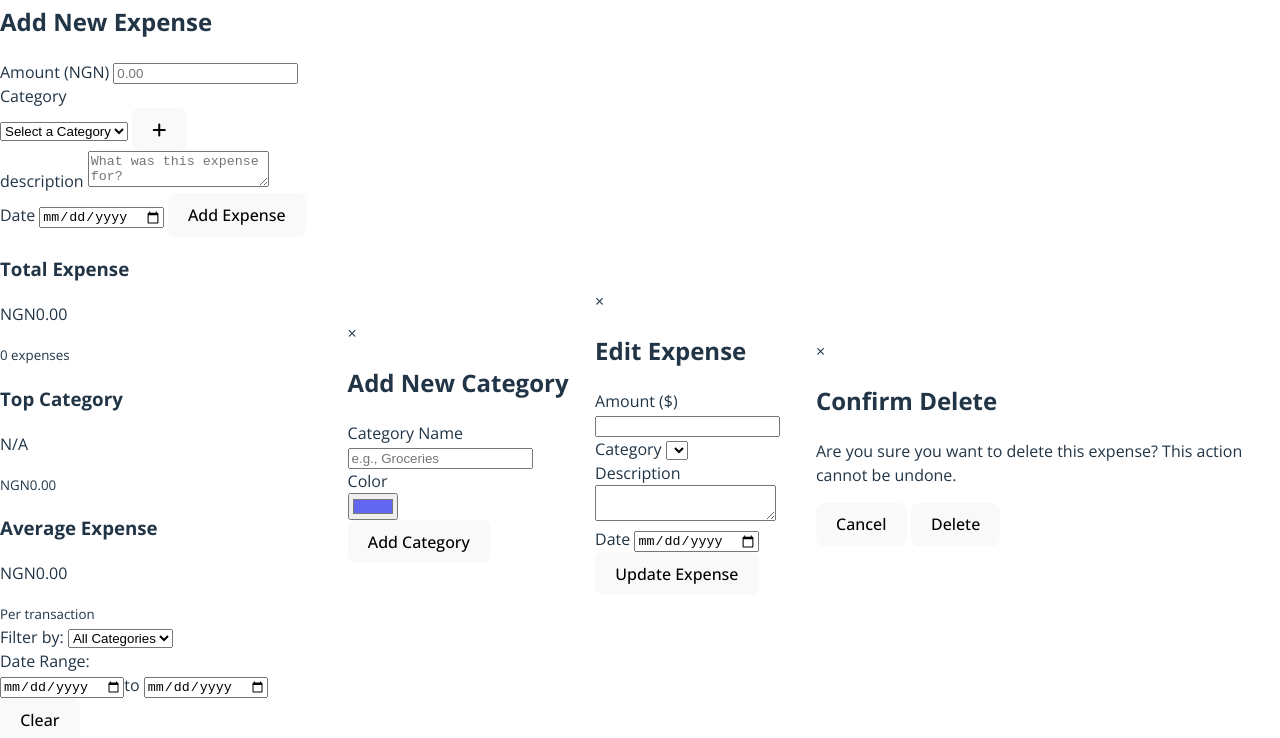
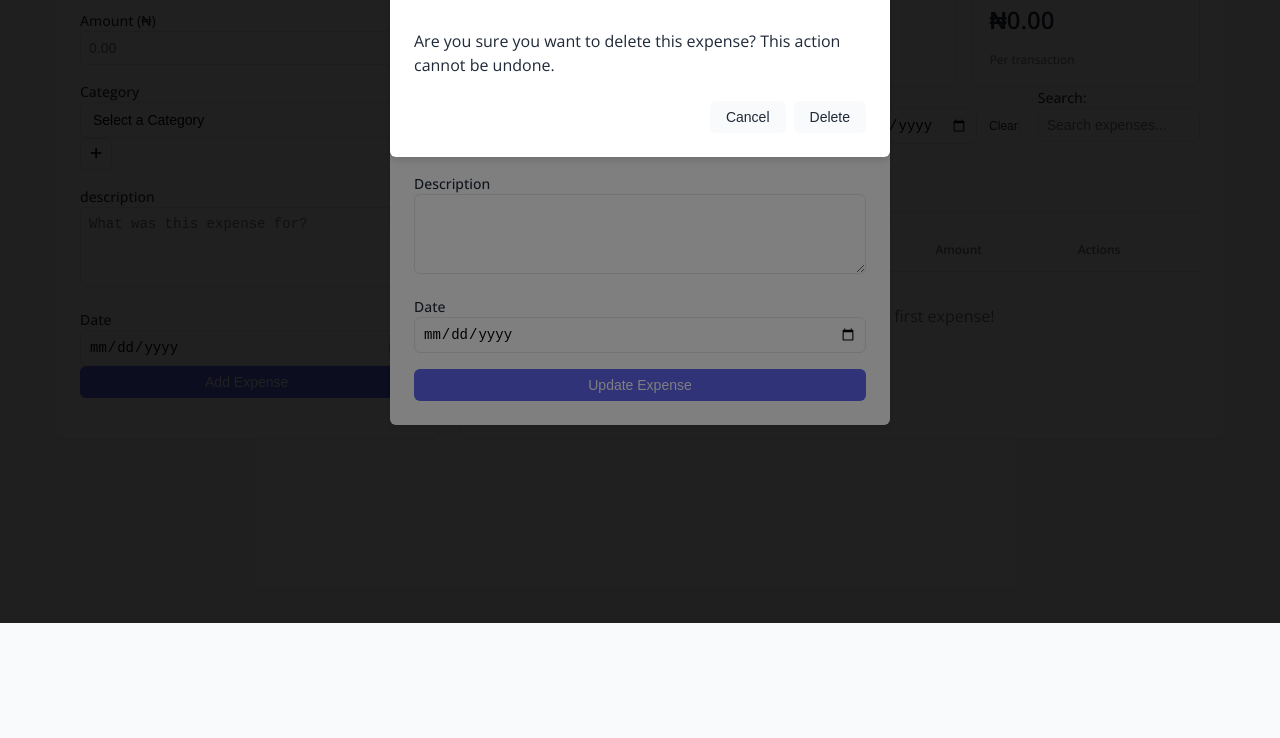
Before and after one commit to thesongmartins/Expense-Tracker, a website built with Vite: page index.html in a window 1280 px wide. Shown: the part 177-915 px from the top of the page. After the commit the page ends 800 px from the top, so only its background shows below. Built offline with nearby package versions, Linux system fonts and the light colour scheme.

Commit message:
Expense tracker styling

```diff
--- a/index.html
+++ b/index.html
@@ -17,7 +17,7 @@
           <h2>Add New Expense</h2>
           <form id="expense-form">
             <div class="form-group">
-              <label for="amount">Amount (NGN)</label>
+              <label for="amount">Amount (₦)</label>
               <input
                 type="number"
                 id="amount"
@@ -65,7 +65,7 @@
           <div class="summary-container">
             <div class="summary-card">
               <h3>Total Expense</h3>
-              <p id="total-amount">NGN0.00</p>
+              <p id="total-amount">₦0.00</p>
               <small id="expense-count">0 expenses</small>
             </div>
 
@@ -77,7 +77,7 @@
 
             <div class="summary-card">
               <h3>Average Expense</h3>
-              <p id="average-expense">NGN0.00</p>
+              <p id="average-expense">₦0.00</p>
               <small>Per transaction</small>
             </div>
           </div>
@@ -201,7 +201,7 @@
         <form id="edit-form">
           <input type="hidden" id="edit-id" />
           <div class="form-group">
-            <label for="edit-amount">Amount ($)</label>
+            <label for="edit-amount">Amount (₦)</label>
             <input
               type="number"
               id="edit-amount"
--- a/src/style.css
+++ b/src/style.css
@@ -1,98 +1,404 @@
 @import url("https://fonts.googleapis.com/css2?family=Open+Sans:ital,wght@0,300..800;1,300..800&display=swap");
-
+/* Base Styles   */
 :root {
-  font-family: "Open Sans", sans-serif;
-  line-height: 1.5;
-  font-weight: 400;
-
-  color-scheme: light dark;
-  color: rgba(255, 255, 255, 0.87);
-  background-color: #242424;
-
-  font-synthesis: none;
-  text-rendering: optimizeLegibility;
-  -webkit-font-smoothing: antialiased;
-  -moz-osx-font-smoothing: grayscale;
+  --primary-color: #6366f1;
+  --primary-hover: #4f46e5;
+  --danger-color: #ef4444;
+  --danger-hover: #dc2626;
+  --text-color: #1f2937;
+  --text-muted: #6b7280;
+  --border-color: #e5e7eb;
+  --bg-color: #ffffff;
+  --bg-muted: #f9fafb;
+  --card-bg: #ffffff;
+  --shadow: 0 1px 3px rgba(0, 0, 0, 0.1);
+  --radius: 0.375rem;
 }
 
-a {
-  font-weight: 500;
-  color: #646cff;
-  text-decoration: inherit;
-}
-a:hover {
-  color: #535bf2;
+* {
+  margin: 0;
+  padding: 0;
+  box-sizing: border-box;
 }
 
 body {
-  margin: 0;
-  display: flex;
-  place-items: center;
-  min-width: 320px;
-  min-height: 100vh;
+  font-family: "Open Sans", sans-serif;
+  line-height: 1.5;
+  color: var(--text-color);
+  background-color: var(--bg-muted);
 }
 
+.container {
+  max-width: 1200px;
+  margin: 0 auto;
+  padding: 2rem 1rem;
+}
 h1 {
-  font-size: 3.2em;
-  line-height: 1.1;
+  font-size: 1.875rem;
+  font-weight: 700;
+  text-align: center;
+  margin-bottom: 2rem;
+}
+h2 {
+  font-size: 1.25rem;
+  font-weight: 600;
+  margin-bottom: 1.5rem;
+}
+h3 {
+  font-size: 0.875rem;
+  font-weight: 500;
+  color: (var(--text-muted));
+  margin-bottom: 0.5rem;
 }
 
-#app {
-  max-width: 1280px;
-  margin: 0 auto;
-  padding: 2rem;
-  text-align: center;
+/* Layout */
+.app-container {
+  display: grid;
+  grid-template-columns: 1fr 2fr;
+  gap: 1.5rem;
 }
 
-.logo {
-  height: 6em;
-  padding: 1.5em;
-  will-change: filter;
-  transition: filter 300ms;
-}
-.logo:hover {
-  filter: drop-shadow(0 0 2em #646cffaa);
-}
-.logo.vanilla:hover {
-  filter: drop-shadow(0 0 2em #f7df1eaa);
+@media (max-width: 768px) {
+  .app-container {
+    grid-template-columns: 1fr;
+  }
 }
 
-.card {
-  padding: 2em;
+.form-container,
+.content-container {
+  background: var(--card-bg);
+  border-radius: var(--radius);
+  box-shadow: var(--shadow);
+  padding: 1.5rem;
+}
+/* Form styles */
+.form-group {
+  margin-bottom: 1rem;
+}
+label {
+  display: block;
+  font-size: 0.875rem;
+  font-weight: 500;
 }
 
-.read-the-docs {
-  color: #888;
+input,
+select,
+textarea {
+  width: 100%;
+  padding: 0.5rem;
+  border: 1px solid var(--border-color);
+  border-radius: var(--radius);
+  font-size: 0.875rem;
+  background-color: var(--bg-color);
+}
+textarea {
+  min-height: 5rem;
+  resize: vertical;
 }
 
-button {
-  border-radius: 8px;
-  border: 1px solid transparent;
-  padding: 0.6em 1.2em;
-  font-size: 1em;
-  font-weight: 500;
-  font-family: inherit;
-  background-color: #1a1a1a;
-  cursor: pointer;
-  transition: border-color 0.25s;
-}
-button:hover {
-  border-color: #646cff;
-}
-button:focus,
-button:focus-visible {
-  outline: 4px auto -webkit-focus-ring-color;
+.select-with-button {
+  display: flex;
+  gap: 0.5rem;
 }
 
-@media (prefers-color-scheme: light) {
-  :root {
-    color: #213547;
-    background-color: #ffffff;
-  }
-  a:hover {
-    color: #747bff;
-  }
-  button {
-    background-color: #f9f9f9;
+.select-with-button select {
+  flex: 1;
+}
+
+.icon-button {
+  display: flex;
+  align-items: center;
+  justify-content: center;
+  width: 2rem;
+  height: 2rem;
+  border: 1px solid var(--border-color);
+  border-radius: var(--radius);
+  background: var(--bg-color);
+  cursor: pointer;
+}
+
+.icon-button:hover {
+  background: var(--bg-muted);
+}
+
+.btn {
+  display: inline-block;
+  padding: 0.5rem 1rem;
+  font-size: 0.875rem;
+  font-weight: 500;
+  text-align: center;
+  border: none;
+  border-radius: var(--radius);
+  cursor: pointer;
+  background: var(--bg-muted);
+  color: var(--text-color);
+}
+
+.btn-primary {
+  background: var(--primary-color);
+  color: white;
+  width: 100%;
+}
+.btn-primary:hover {
+  background: var(--danger-hover);
+}
+
+.btn-small {
+  padding: 0.25rem;
+  font-size: 0.75rem;
+}
+
+/* Summary Cards */
+.summary-container {
+  display: grid;
+  grid-template-columns: repeat(3, 1fr);
+  gap: 1rem;
+}
+
+@media (max-width: 640px) {
+  .summary-container {
+    grid-template-columns: 1fr;
   }
 }
+
+.summary-card {
+  background: var(--bg-color);
+  border: 1px solid var(--border-color);
+  border-radius: var(--radius);
+  padding: 1rem;
+}
+.summary-card p {
+  font-size: 1.5rem;
+  font-weight: 600;
+  margin: 0.5rem 0;
+}
+
+.summary-card small {
+  font-size: 0.75rem;
+  color: var(--text-muted);
+}
+
+/* Filters */
+.filter-container {
+  display: grid;
+  grid-template-columns: repeat(3, 1fr);
+  gap: 1rem;
+  margin-bottom: 1.5rem;
+}
+
+@media (max-width: 768px) {
+  .filter-container {
+    grid-template-columns: 1fr;
+  }
+}
+
+.filter-group {
+  display: flex;
+  flex-direction: column;
+}
+.date-range {
+  display: flex;
+  align-items: center;
+  gap: 0.5rem;
+}
+
+.date-range input {
+  flex: 1;
+}
+
+.date-range span {
+  font-size: 0.75rem;
+  color: var(--text-muted);
+}
+
+/* Tabs */
+.tabs {
+  display: flex;
+  border-bottom: 1px solid var(--border-color);
+  margin-bottom: 1rem;
+}
+
+.tab-btn {
+  padding: 0.75rem 1rem;
+  font-size: 0.875rem;
+  font-weight: 500;
+  background: none;
+  border-bottom: 2px solid transparent;
+  cursor: pointer;
+  color: var(--text-muted);
+}
+
+.tab-btn.active {
+  color: var(--primary-color);
+  border-bottom: var(--primary-color);
+}
+
+.tab-content {
+  margin-top: 1rem;
+}
+
+.tab-pane {
+  display: none;
+}
+.tab-pane.active {
+  display: block;
+}
+
+/* Table Styles */
+table {
+  width: 100%;
+  border-collapse: collapse;
+}
+th,
+td {
+  padding: 0.75rem;
+  text-align: left;
+  border-bottom: 1px solid var(--border-color);
+}
+
+th {
+  font-size: 0.75rem;
+  font-weight: 600;
+  color: var(--text-muted);
+}
+td {
+  font-size: 0.875rem;
+}
+
+.category-badge {
+  display: flex;
+  align-items: center;
+  gap: 0.5rem;
+}
+.category-dot {
+  width: 0.75rem;
+  height: 0.75rem;
+  border-radius: 50%;
+}
+
+.action-buttons {
+  display: flex;
+  gap: 0.5rem;
+}
+.action-btn {
+  background: none;
+  border: none;
+  cursor: pointer;
+  color: var(--text-muted);
+}
+
+.action-btn:hover {
+  color: var(--primary-color);
+}
+
+.action-btn.delete:hover {
+  color: var(--danger-color);
+}
+.empty-message {
+  text-align: center;
+  padding: 2rem;
+  color: var(--text-muted);
+}
+
+/* Chart Styles */
+.chart-tabs {
+  display: flex;
+  margin-bottom: 1rem;
+}
+
+.chart-tab-btn {
+  padding: 0.5rem 1rem;
+  font-size: 0.75rem;
+  background: var(--bg-muted);
+  border: 1px solid var(--border-color);
+  cursor: pointer;
+}
+.chart-tab-btn:first-child {
+  border-radius: var(--radius) 0 0 var(--radius);
+}
+
+.chart-tab-btn:last-child {
+  border: 0 var(--radius) var(--radius) 0;
+}
+.chart-tab-btn.acttive {
+  background: var(--primary-color);
+  color: white;
+  border-color: var(--primary-color);
+}
+
+.chart-container {
+  height: 300px;
+  margin-bottom: 1rem;
+}
+.chart-legend {
+  display: flex;
+  flex-direction: column;
+  gap: 0.5rem;
+  margin-top: 1rem;
+}
+
+.legend-item {
+  display: flex;
+  align-items: center;
+  justify-content: space-between;
+  font-size: 0.875rem;
+}
+
+.legend-color {
+  display: flex;
+  align-items: center;
+  gap: 0.5rem;
+}
+
+.legend-dot {
+  width: 0.75rem;
+  height: 0.75rem;
+  border-radius: 50%;
+}
+
+/* Modal Styles */
+.modal {
+  display: ;
+  position: fixed;
+  top: 0;
+  left: 0;
+  width: 100%;
+  height: 100%;
+  background: rgba(0, 0, 0, 0.5);
+  z-index: 1000;
+}
+
+.modal-content {
+  position: relative;
+  background: var(--bg-color);
+  margin: 10% auto;
+  padding: 1.5rem;
+  border-radius: var(--radius);
+  max-width: 500px;
+  box-shadow: 0 4px 6px rgba(0, 0, 0, 0.1);
+}
+.close {
+  position: absolute;
+  top: 1rem;
+  right: 1rem;
+  cursor: pointer;
+}
+.modal-actions {
+  display: flex;
+  justify-content: flex-end;
+  gap: 0.5rem;
+  margin-top: 1.5rem;
+}
+
+.color-picker {
+  display: flex;
+  align-items: center;
+  gap: 1rem;
+}
+
+.color-preview {
+  width: 2rem;
+  height: 2rem;
+  border-radius: 50%;
+  border: 1px solid var(--border-color);
+}
```
Also changed, not shown: README.md (added).
